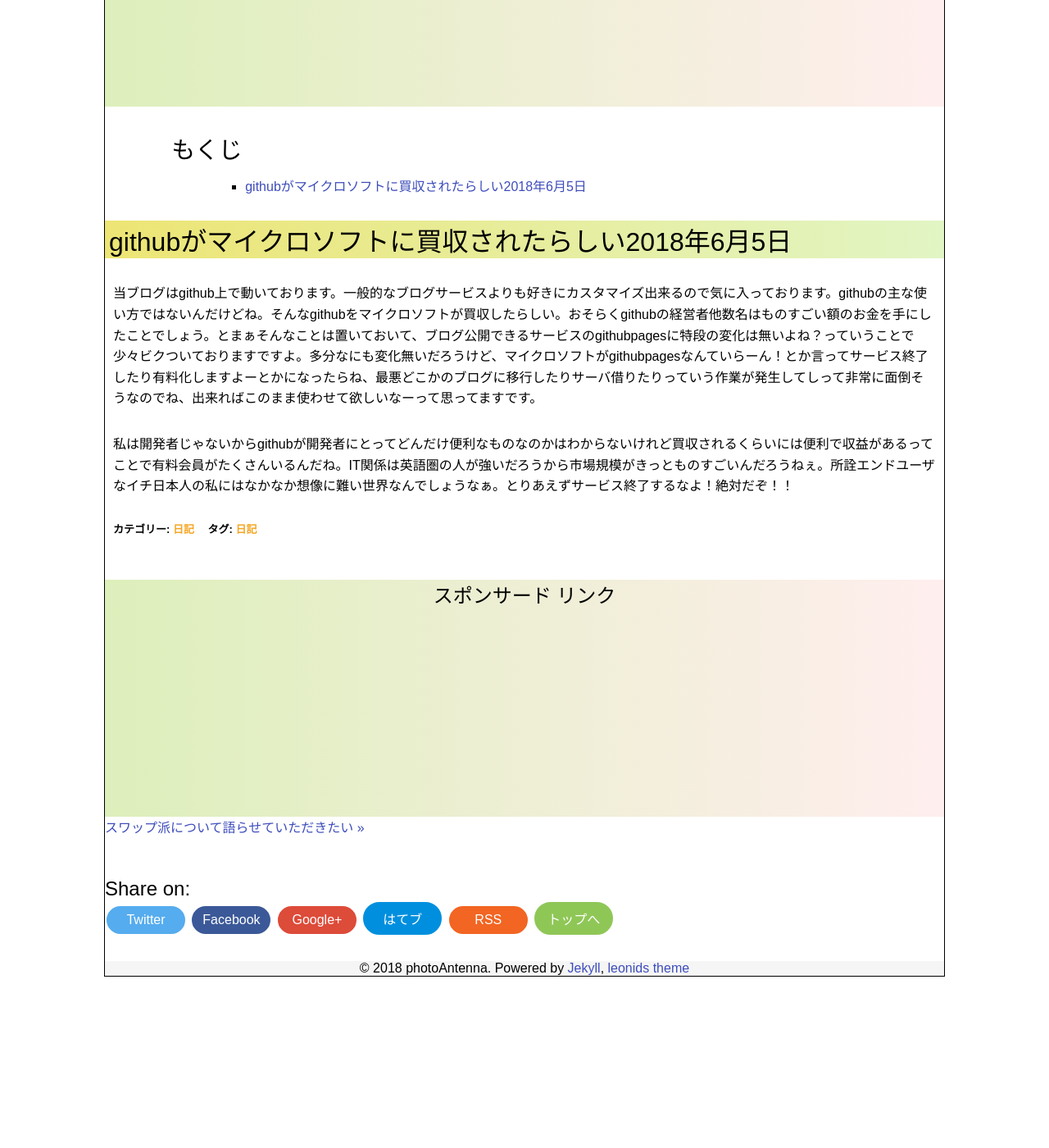
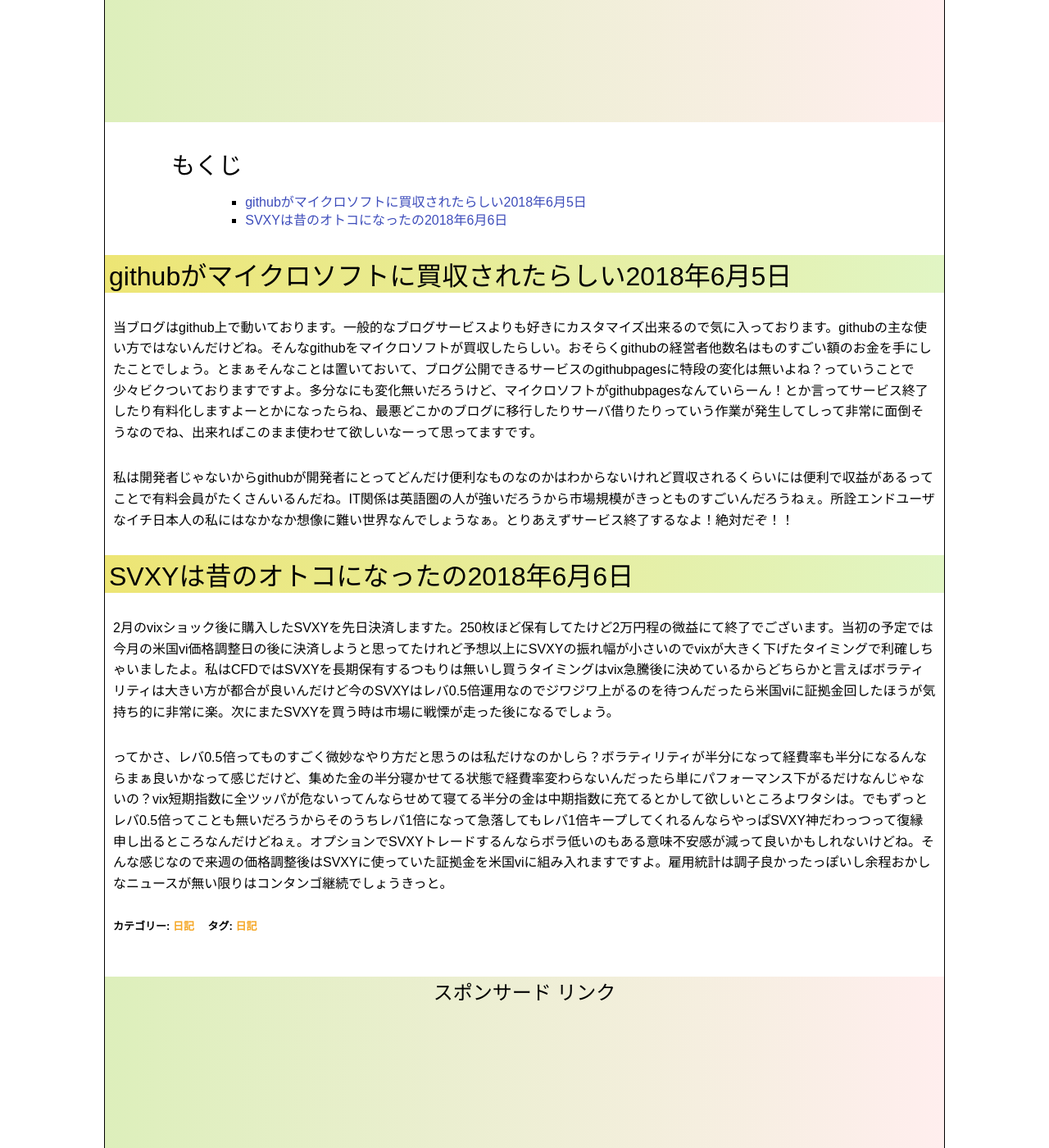
Before and after one commit to photoantenna/photoantenna.github.io, a Jekyll site: the page built from _posts/2018-06-05-diary.md, in a window 1280 px wide and 1400 px high, scrolled down 788 px. Shown: the whole window at 82% size. Built offline with Jekyll 4.4.1, drawn with Linux system fonts in a browser that asks for light colours; before the commit the page ends 1987 px from its top, so only the background shows below that.

Commit message:
日記更新

```diff
--- a/_posts/2018-06-05-diary.md
+++ b/_posts/2018-06-05-diary.md
@@ -2,12 +2,12 @@
 layout: post
 title: "きたる湿度に怯え出す頃の日記"
 permalink: diary09
-excerpt: "日常のことや出来事に対する自分の反応を文章化していこうのコーナーです。特にテーマも設けずにつらつらと書いていくとっても楽しいコーナーです。見る人にとって楽しいコーナーかどうかは定かではありませんよー"
+excerpt: "updated2018-06-06,日常のことや出来事に対する自分の反応を文章化していこうのコーナーです。特にテーマも設けずにつらつらと書いていくとっても楽しいコーナーです。見る人にとって楽しいコーナーかどうかは定かではありませんよー"
 categories: "日記"
 tags: "日記"
-keywords: "github"
+keywords: "github, SVXY"
 mokuji: true
-update:
+update: 2018-06-06
 image:
   feature: diary.jpg
 ---
@@ -19,3 +19,9 @@
 当ブログはgithub上で動いております。一般的なブログサービスよりも好きにカスタマイズ出来るので気に入っております。githubの主な使い方ではないんだけどね。そんなgithubをマイクロソフトが買収したらしい。おそらくgithubの経営者他数名はものすごい額のお金を手にしたことでしょう。とまぁそんなことは置いておいて、ブログ公開できるサービスのgithubpagesに特段の変化は無いよね？っていうことで少々ビクついておりますですよ。多分なにも変化無いだろうけど、マイクロソフトがgithubpagesなんていらーん！とか言ってサービス終了したり有料化しますよーとかになったらね、最悪どこかのブログに移行したりサーバ借りたりっていう作業が発生してしって非常に面倒そうなのでね、出来ればこのまま使わせて欲しいなーって思ってますです。
 
 私は開発者じゃないからgithubが開発者にとってどんだけ便利なものなのかはわからないけれど買収されるくらいには便利で収益があるってことで有料会員がたくさんいるんだね。IT関係は英語圏の人が強いだろうから市場規模がきっとものすごいんだろうねぇ。所詮エンドユーザなイチ日本人の私にはなかなか想像に難い世界なんでしょうなぁ。とりあえずサービス終了するなよ！絶対だぞ！！
+
+### SVXYは昔のオトコになったの2018年6月6日
+
+2月のvixショック後に購入したSVXYを先日決済しますた。250枚ほど保有してたけど2万円程の微益にて終了でございます。当初の予定では今月の米国vi価格調整日の後に決済しようと思ってたけれど予想以上にSVXYの振れ幅が小さいのでvixが大きく下げたタイミングで利確しちゃいましたよ。私はCFDではSVXYを長期保有するつもりは無いし買うタイミングはvix急騰後に決めているからどちらかと言えばボラティリティは大きい方が都合が良いんだけど今のSVXYはレバ0.5倍運用なのでジワジワ上がるのを待つんだったら米国viに証拠金回したほうが気持ち的に非常に楽。次にまたSVXYを買う時は市場に戦慄が走った後になるでしょう。
+
+ってかさ、レバ0.5倍ってものすごく微妙なやり方だと思うのは私だけなのかしら？ボラティリティが半分になって経費率も半分になるんならまぁ良いかなって感じだけど、集めた金の半分寝かせてる状態で経費率変わらないんだったら単にパフォーマンス下がるだけなんじゃないの？vix短期指数に全ツッパが危ないってんならせめて寝てる半分の金は中期指数に充てるとかして欲しいところよワタシは。でもずっとレバ0.5倍ってことも無いだろうからそのうちレバ1倍になって急落してもレバ1倍キープしてくれるんならやっぱSVXY神だわっつって復縁申し出るところなんだけどねぇ。オプションでSVXYトレードするんならボラ低いのもある意味不安感が減って良いかもしれないけどね。そんな感じなので来週の価格調整後はSVXYに使っていた証拠金を米国viに組み入れますですよ。雇用統計は調子良かったっぽいし余程おかしなニュースが無い限りはコンタンゴ継続でしょうきっと。
```
